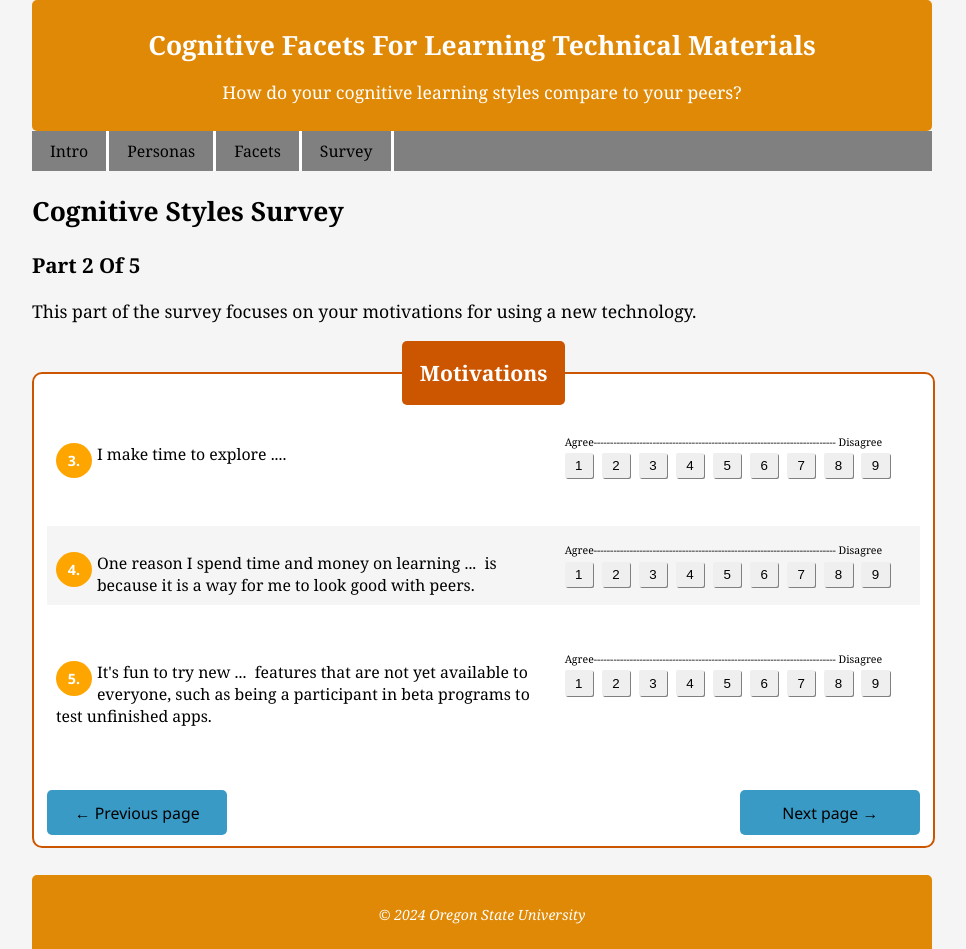
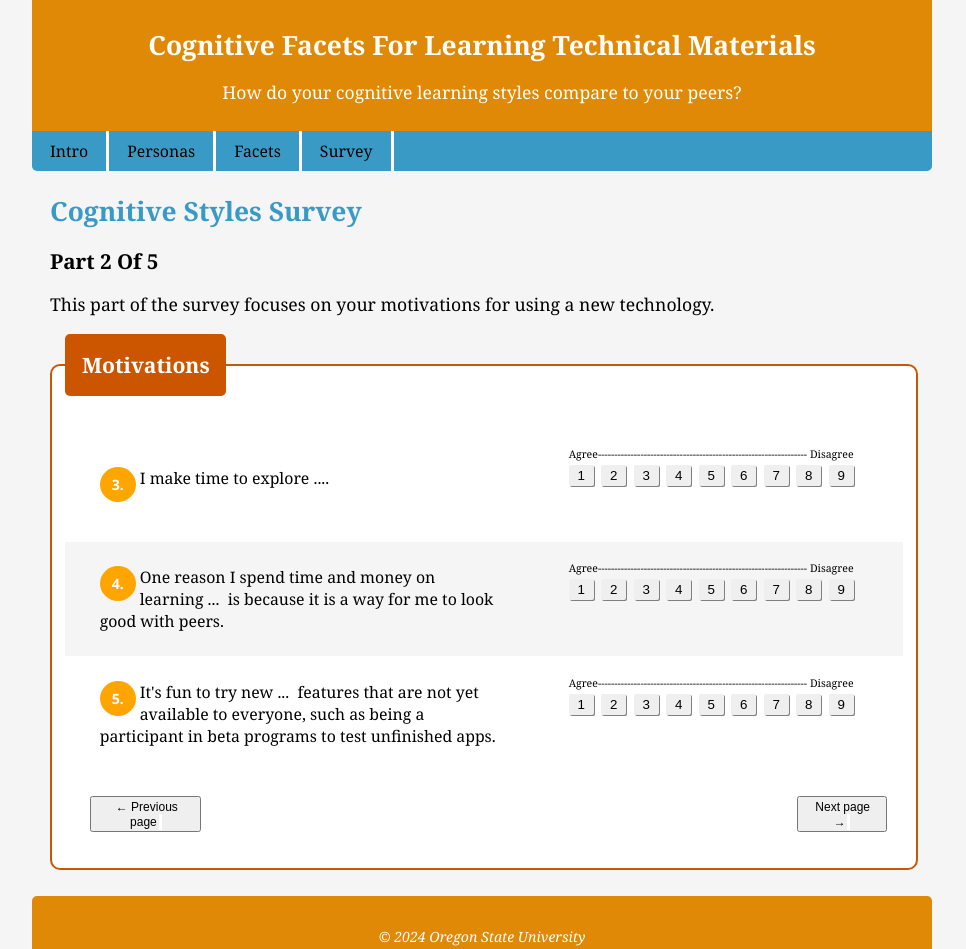
Before and after one commit to PamVanLonden/cognitive-styles, a React (Vite) app in the folder frontend/: page /motivation-survey in a window 1280 px wide. Shown: the top 949 px of the page, without its empty margins (158-1124 px from the left). Built offline with nearby package versions, Linux system fonts and the light colour scheme.

Commit message:
clean up

```diff
--- a/frontend/src/App.css
+++ b/frontend/src/App.css
@@ -16,32 +16,37 @@ header, footer {
     color:white;
     background-color:rgb(224, 137, 6);
     padding:1%;
-    border-radius:5px;
+    border-radius:0;
     text-align:center
 }
 header h1 {
     font-size:150%;
     }
+footer {border-radius:5px 5px 0 0; }
 footer li {
     display:inline;
     font-family:"Noto Sans", sans-serif;
 }
-main {min-height:600px;}
+main {
+    min-height:600px;
+    min-width:400px;
+    padding:0 2%;
+}
 /* Anchors and Nav */
 a:link {color:black;}
 a:visited {color:gray;}
-nav {display:flex; flex-flow:wrap row; background-color:gray;  }
+nav {display:flex; flex-flow:wrap row; background-color:rgb(58, 154, 198); border-radius:0 0 5px 5px;  }
 nav a {padding:1% 2%; border-right:3px solid white; color:white; font-size:.9em; text-decoration:none;}
 nav a:visited {color:white;}
 nav a:hover {background-color:white; color:gray;}
 
 .proceed {
     background-color:transparent;
-    width:100%;
-    justify-content: space-between
+    justify-content: space-between;
+    margin:3%;
+    width:95%;
 }
-.proceed > button[type="submit"],
-.proceed > button {
+.proceed > a {
     font-size:100%;
     color:white;
     background-color:rgb(58, 154, 198);
@@ -52,11 +57,11 @@ nav a:hover {background-color:white; color:gray;}
     width:180px;
     text-decoration:none;
     font-family:"Noto Sans", sans-serif;
+    text-align:center;
 }
-.proceed > button a {border:0;}
-.proceed > button a:hover {color:white; background-color:transparent}
-.proceed > button:hover {background-color:rgb(68, 178, 68);}
-.proceed > button.off {background-color:transparent;}
+.proceed > a:hover,
+.proceed > a:hover {color:white; background-color:rgb(68, 178, 68);}
+.proceed > a.off {background-color:transparent;}
 
 .floatRight {
     float:right;
@@ -68,9 +73,12 @@ nav a:hover {background-color:white; color:gray;}
 img {max-width:100%;}
 cite {font-size:80%;}
 footer cite a, footer cite a:visited {color:white;}
-h1, h2, h3, h4, dt {text-transform:capitalize;}
+h1, h2, h3, h4, dt {text-transform:capitalize; }
+h2 {color: rgb(58, 154, 198);}
+h3 {line-height:1;}
 dt {color:#C34500;}
 .smaller {font-size:60%;}
+
 .circle {
     border-radius:50%;
     padding:8px;
@@ -104,7 +112,7 @@ legend {
     color:white;
     padding:2%;
     margin-bottom:3%;
-    text-align:center;
+    text-align:left;
     border-radius:5px;
 }
 fieldset p {
@@ -117,7 +125,12 @@ label, input, textarea, select {
     font-family: inherit;
 }
 select {
-    font-size: 90%;
+    font-size: 100%;
+    margin-bottom:4%;
+    color:#C34500;
+    border:3px solid gray;
+    border-radius:5px;
+    padding:.7%;
 }
 #survey .question:nth-child(odd) {
     background-color:whitesmoke;
@@ -125,30 +138,35 @@ select {
 .indent {
     margin-left:2%;
 }
+.question { /* perfectly vertically and horizontally aligned! */
+    display: flex;
+    flex-flow: row wrap;
+    flex-wrap: wrap;
+    align-content: center;
+    justify-content: space-around;
+    align-items: center;
+}
 #survey label {
-    width:500px;
-    float:left;
-    margin:3% 1% ;
+    width:400px;
     font-size:90%;
-}
-#survey aside {
-    vertical-align:middle;
-    line-height:2;
-    margin:0;
 }
 
 .scale:before {
-    content: "Agree-------------------------------------------------------------------------- Disagree";
+    content: "Agree---------------------------------------------------------------- Disagree";
     display:block;
     font-size:60%;
+    width:300px;
+
 }
-
+.buttonGroup {margin-top:4%;}
 .buttonGroup button {
-    margin: .5% 1% 2% 0;
+    margin: 1% 2.5% 2% 0;
     border:0;
-    padding:.6% 1.2%;
+    padding:1% 1.2%;
     box-shadow:1px 1px gray;
     border-radius:2px;
+    width:25px;
+
 }
 .buttonGroup button:hover {
     color:white;
```
